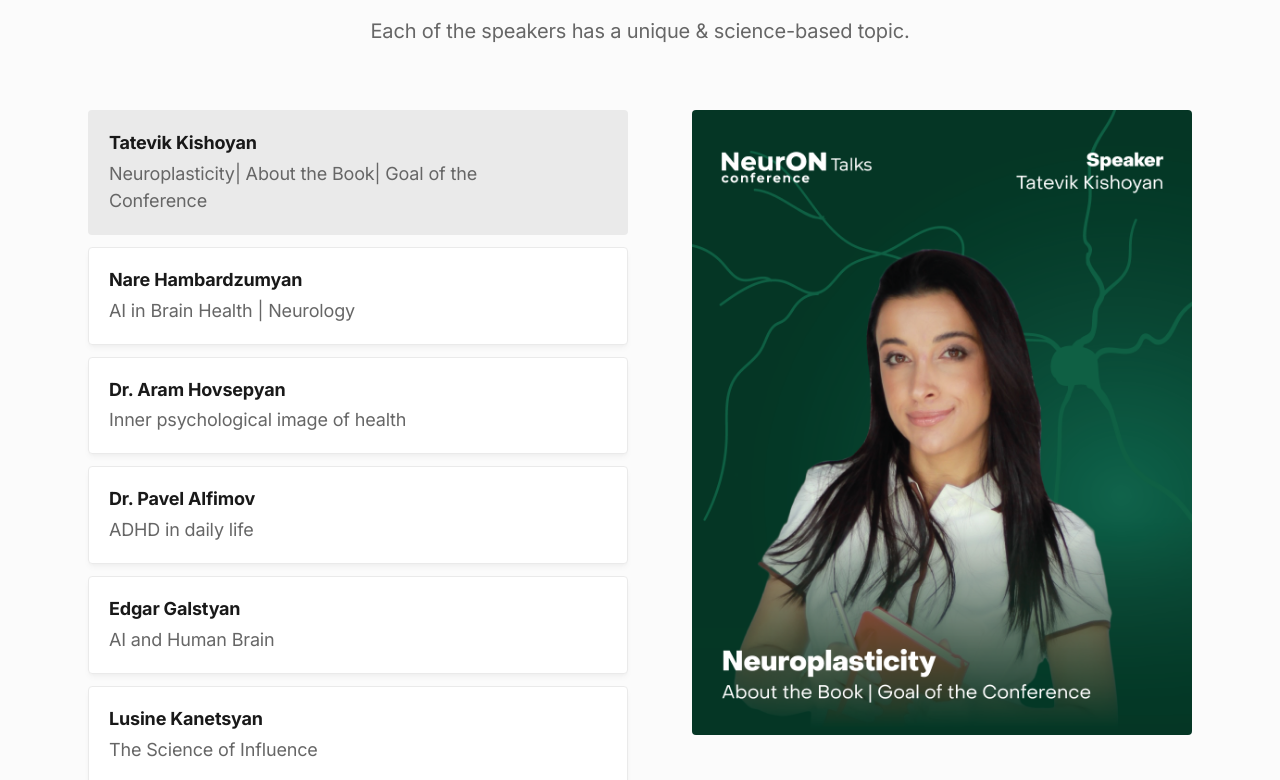
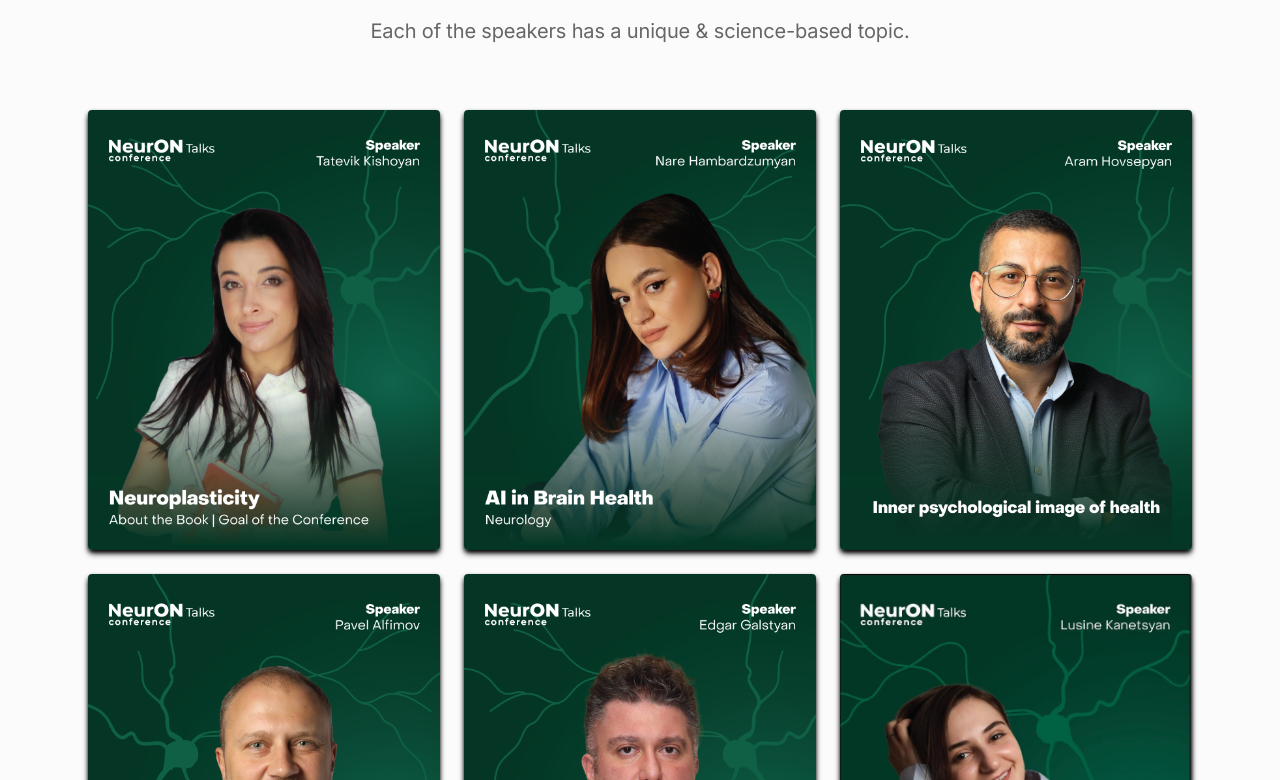
Before and after one commit to Aram9622/tatev-project, a Next.js app: page / in a window 1280 px wide. Shown: the part 1280-2060 px from the top of the page. Built offline with nearby package versions, Linux system fonts and the light colour scheme.

Commit message:
change speakers design

```diff
--- a/components/features.tsx
+++ b/components/features.tsx
@@ -81,77 +81,19 @@ export default function Features() {
 
           {/* Section header */}
           <div className="max-w-3xl mx-auto text-center pb-12 md:pb-16">
-            <h1 className="h2 mb-4">Seasoned Speakers and the Topics </h1>
+            <h1 className="h2 mb-4">Seasoned Speakers and the Topics</h1>
             <p className="text-xl text-gray-600">Each of the speakers has a unique & science-based topic.</p>
           </div>
 
           {/* Section content */}
-          <div className="md:grid md:grid-cols-12 md:gap-6">
+          <div className="md:grid md:grid-cols-3 md:gap-x-6">
             {/* Content */}
-            <div className="max-w-xl md:max-w-none md:w-full mx-auto md:col-span-7 lg:col-span-6" data-aos="fade-right">
-              <div className="md:pr-4 lg:pr-12 xl:pr-16">
-                <p className="text-xl text-gray-600"></p>
-              </div>
-              {/* Tabs buttons */}
-              <div className="mb-8 md:mb-0">
-              {speakers.map((speaker) => (
-                <a
-                  key={speaker.id}
-                  className={`flex items-center justify-between text-lg p-5 rounded border transition duration-300 ease-in-out mb-3 ${
-                    tab !== speaker.id
-                      ? "bg-white shadow-md border-gray-200 hover:shadow-lg"
-                      : "bg-gray-200 border-transparent"
-                  }`}
-                  href="#speakers"
-                  onClick={(e) => {
-                    e.preventDefault();
-                    setTab(speaker.id);
-                    location.href = "#speaker"+speaker.id
-                  }}
-                >
-                  <div>
-                    <div className="font-bold leading-snug tracking-tight mb-1">
-                      {speaker.name}
-                    </div>
-                    <div className="text-gray-600">
-                      {speaker.role.split("\n").map((line, index) => (
-                        <p key={index}>{line}</p>
-                      ))}
-                    </div>
-                  </div>
-                  <div className="flex justify-center items-center w-8 h-8 rounded-full flex-shrink-0 ml-3"></div>
-                </a>
+            {speakers.map((speaker) => (
+                <div className="relative flex flex-col items-center bg-white rounded  mb-6">
+                  <Image className="md:max-w-none mx-auto rounded w-[100%] shadow-md shadow-black" src={speaker.image} alt="Features bg" id={"speaker"+speaker.id}/>
+                </div>
               ))}
-              </div>
-            </div>
 
-            {/* Tabs items */}
-            <div className="max-w-xl md:max-w-none md:w-full mx-auto md:col-span-5 lg:col-span-6 mb-8 md:mb-0 md:order-1">
-              <div className="transition-all">
-                <div className="relative flex flex-col text-center lg:text-right" data-aos="zoom-y-out" ref={tabs} >
-                {speakers.map((speaker) => (
-                  <Transition
-                    key={speaker.id}
-                    show={tab === speaker.id}
-                    appear={true}
-                    className="w-full"
-                    enter="transition ease-in-out duration-700 transform order-first"
-                    enterFrom="opacity-0 translate-y-16"
-                    enterTo="opacity-100 translate-y-0"
-                    leave="transition ease-in-out duration-300 transform absolute"
-                    leaveFrom="opacity-100 translate-y-0"
-                    leaveTo="opacity-0 -translate-y-16"
-                    beforeEnter={() => heightFix()}
-                    unmount={false}
-                  >
-                    <div className="relative inline-flex flex-col">
-                      <Image className="md:max-w-none mx-auto rounded" src={speaker.image} width={500} height={462} alt="Features bg" id={"speaker"+speaker.id}/>
-                    </div>
-                  </Transition>
-                ))}
-                </div>
-              </div>
-            </div>
           </div>
 
         </div>
```
